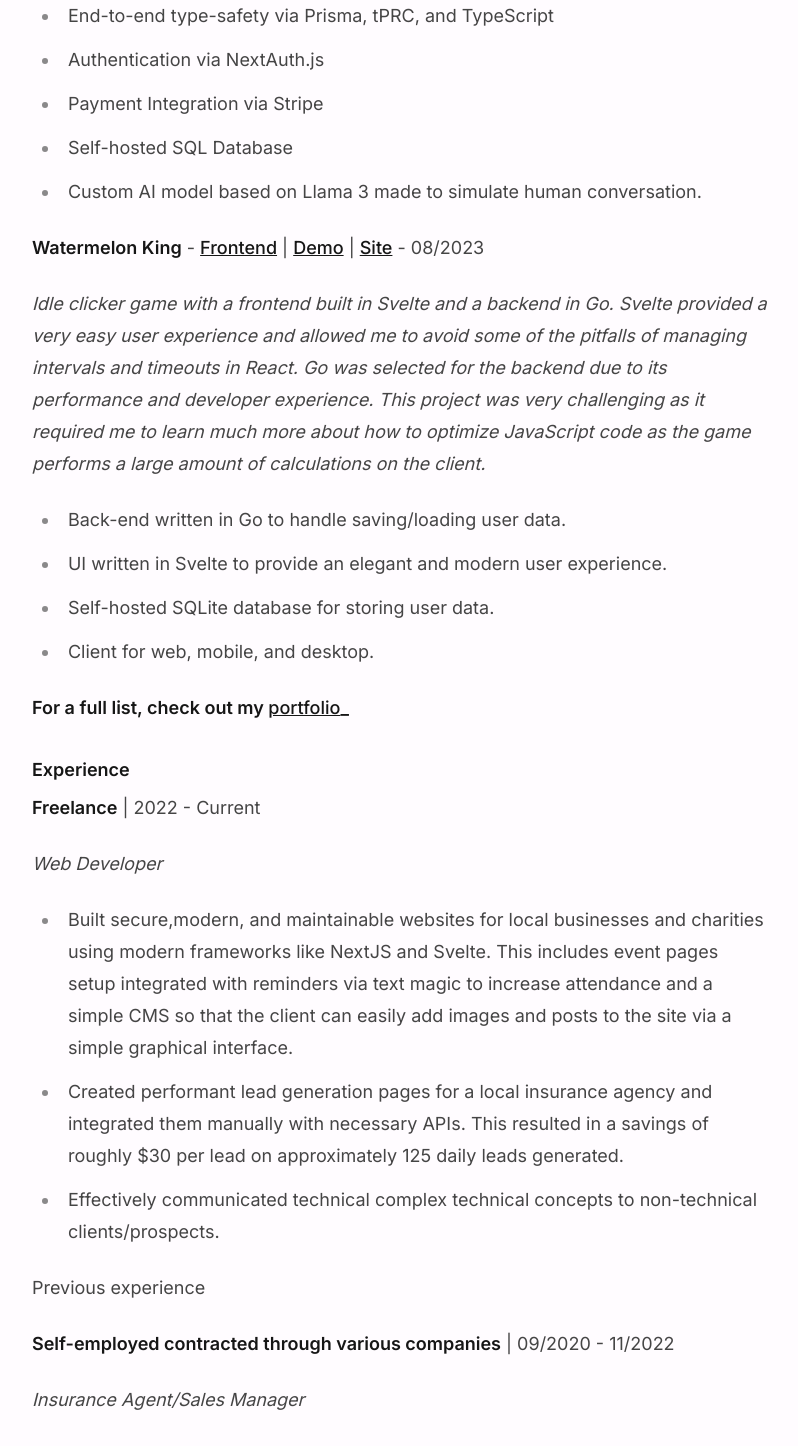
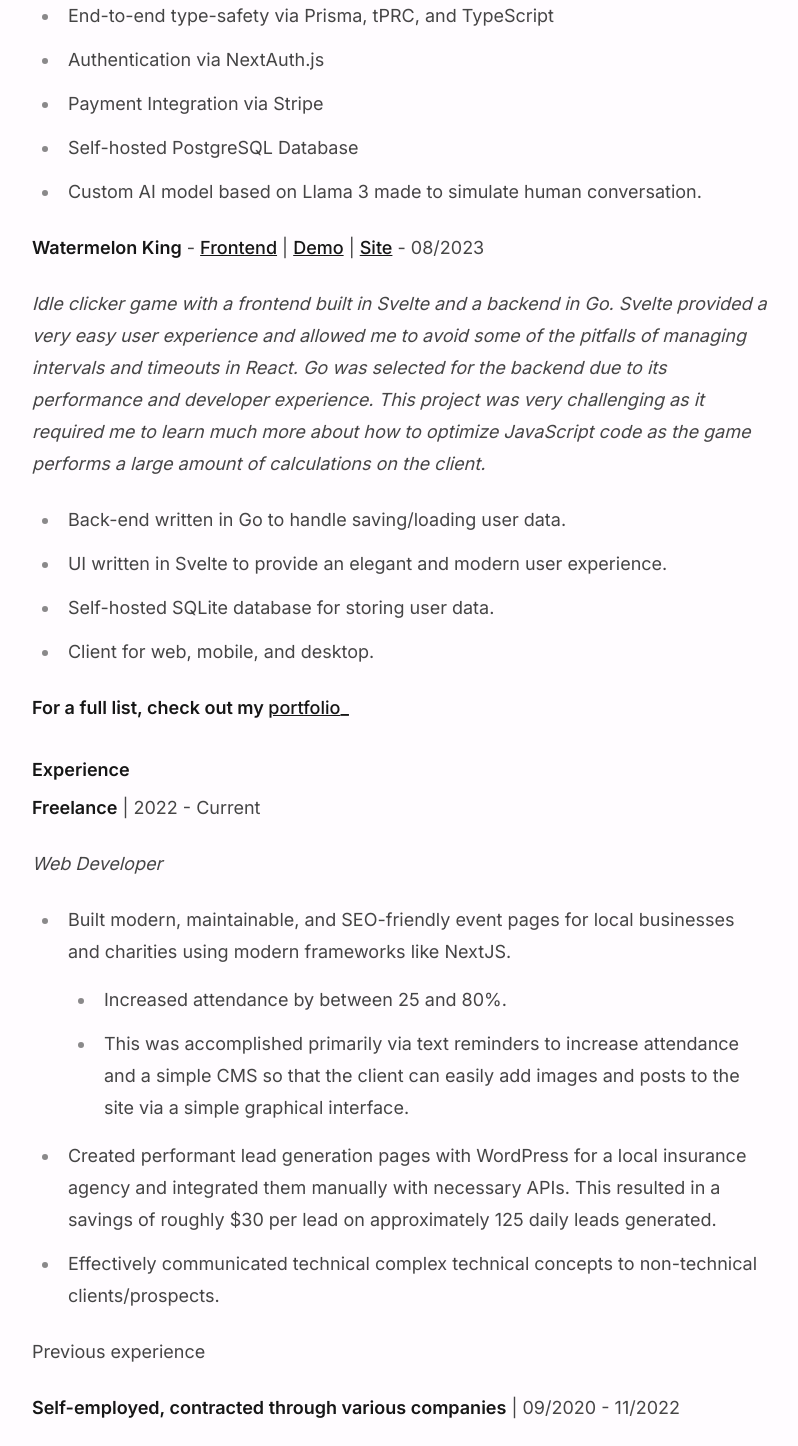
Before and after one commit to bduckdev/bduckdotdev, a Next.js app: page /resume in a window 1280 px wide. Shown: the part 1020-2466 px from the top of the page, without its empty margins (239-1037 px from the left). Built offline with nearby package versions, Linux system fonts and the light colour scheme.

Commit message:
updated resume

```diff
--- a/package.json
+++ b/package.json
@@ -4,7 +4,7 @@
   "private": true,
   "scripts": {
     "dev": "next dev",
-    "build": "next build",
+    "build": "cat ./src/app/resume/resume.md | md-to-pdf > ./public/resume.pdf && next build",
     "start": "next start",
     "lint": "next lint"
   },
@@ -15,8 +15,10 @@
     "@prisma/client": "^5.12.1",
     "@tailwindcss/typography": "^0.5.13",
     "@types/mdx": "^2.0.13",
+    "cat": "^0.2.0",
     "gray-matter": "^4.0.3",
     "lucide-react": "^0.368.0",
+    "md-to-pdf": "^5.2.4",
     "next": "14.2.0",
     "next-mdx-remote": "^5.0.0",
     "react": "^18",
--- a/src/app/contact/page.tsx
+++ b/src/app/contact/page.tsx
@@ -3,7 +3,7 @@
 
 export default function Contact() {
     return (
-    <main className="mx-auto max-w-3xl min-h-[calc(85vh)] pb-36">
+        <main className="mx-auto max-w-3xl min-h-[calc(85vh)] pb-36 lg:py-36">
             <h1 className="text-center font-black text-2xl pb-2">Contact Me</h1>
             <section className="grid grid-cols-1 gap-12">
                 <div className="mx-auto flex flex-col justify-center items-center pt-6">
--- a/src/app/page.tsx
+++ b/src/app/page.tsx
@@ -1,15 +1,29 @@
 import HorizontalMenu, { NavLinkType } from "@/components/HorizontalMenu";
-import { ArrowBigDown, ArrowBigUp } from "lucide-react";
+import {
+    ArrowBigDown,
+    ArrowBigUp,
+    FolderGit2,
+    LucideIcon,
+    MessageSquareMore,
+} from "lucide-react";
 import Link from "next/link";
+import { ReactNode } from "react";
 
-const heroLinks: NavLinkType[] = [
+type HeroNavLinkType = {
+    href: string;
+    title: string;
+    icon: ReactNode;
+};
+const heroLinks: HeroNavLinkType[] = [
     {
         href: "/portfolio",
         title: "my projects",
+        icon: <FolderGit2 size={32} />,
     },
     {
         href: "/contact",
         title: "contact me",
+        icon: <MessageSquareMore size={32} />,
     },
 ];
 
@@ -28,16 +42,15 @@
                             <p className="font-mono">want to learn more?</p>
                             <ul className="mx-auto flex justify-center items-center pt-6 gap-8">
                                 {heroLinks.map((link) => (
-                                    <li
-                                        key={link.title}
-                                        className=""
-                                    >
+                                    <li key={link.title} className="">
                                         <Link
                                             className="hover:text-red-500 text-[1rem] lg:text-lg font-semibold flex flex-col justify-center items-center"
                                             href={link.href}
                                         >
-                                            <ArrowBigDown size={50} />
-                                            <span>{link.title}</span>
+                                            {link.icon}
+                                            <span className="underline underline-offset-2">
+                                                {link.title}
+                                            </span>
                                         </Link>
                                     </li>
                                 ))}
--- a/src/app/resume/page.tsx
+++ b/src/app/resume/page.tsx
@@ -1,19 +1,13 @@
 import fs from "fs";
 import matter from "gray-matter";
-import {
-  Download,
-  DownloadCloud,
-  DownloadIcon,
-  FileText,
-  LucideDownload,
-} from "lucide-react";
+import { FileText } from "lucide-react";
 import { MDXRemote } from "next-mdx-remote/rsc";
 import Link from "next/link";
 import path from "path";
 
 function getThing() {
     const mdFile = fs.readFileSync(
-    path.join("src/app/resume/resume.mdx"),
+        path.join("src/app/resume/resume.md"),
         "utf-8",
     );
     const { data: frontMatter, content } = matter(mdFile);
--- a/src/app/resume/resume.mdx
+++ b/src/app/resume/resume.md
@@ -1,6 +1,3 @@
----
-title: resume
----
 #### Brennan Duck
 
 Full-stack Web Developer
@@ -15,7 +12,7 @@
 #### Technical Skills
 
 JavaScript, TypeScript, Go, JavaScript Frameworks, React, Bun, Node, NextJs,
-Svelte,
+Svelte, WordPress,
 Git/GitHub, Turso, MongoDB, SQL, SQLite, TailwindCSS, GraphQL,tRPC, Prisma, HTML, CSS, REST,
 T3 Stack, MERN, Linux/Unix
 
@@ -33,7 +30,7 @@
 - End-to-end type-safety via Prisma, tPRC, and TypeScript
 - Authentication via NextAuth.js
 - Payment Integration via Stripe
-- Self-hosted SQL Database
+- Self-hosted PostgreSQL Database
 - Custom AI model based on Llama 3 made to simulate human conversation.
 
 **Watermelon King** - [Frontend](link/to/frontend) | [Demo](link/to/demo)
@@ -61,12 +58,13 @@
 
 _Web Developer_
 
-- Built secure,modern, and maintainable websites for local businesses and
-  charities using modern frameworks like NextJS and Svelte. This includes event
-  pages setup integrated with reminders via text magic to increase attendance
-  and a simple CMS so that the client can easily add images and posts to the
-  site via a simple graphical interface.
-- Created performant lead generation pages for a local insurance agency and
+- Built modern, maintainable, and SEO-friendly event pages for local businesses and
+  charities using modern frameworks like NextJS.
+  - Increased attendance by between 25 and 80%.
+  - This was accomplished primarily via text reminders to increase attendance
+    and a simple CMS so that the client can easily add images and posts to the
+    site via a simple graphical interface.
+- Created performant lead generation pages with WordPress for a local insurance agency and
   integrated them manually with necessary APIs. This resulted in a savings of
   roughly $30 per lead on approximately 125 daily leads generated.
 - Effectively communicated technical complex technical concepts to non-technical
@@ -74,7 +72,7 @@
 
 ###### Previous experience
 
-**Self-employed contracted through various companies** | 09/2020 - 11/2022
+**Self-employed, contracted through various companies** | 09/2020 - 11/2022
 
 _Insurance Agent/Sales Manager_
 
```
Also changed, not shown: 2 other files (tests, documents, lock files or other folders). Lines whose indentation alone changed are shown as unchanged.
